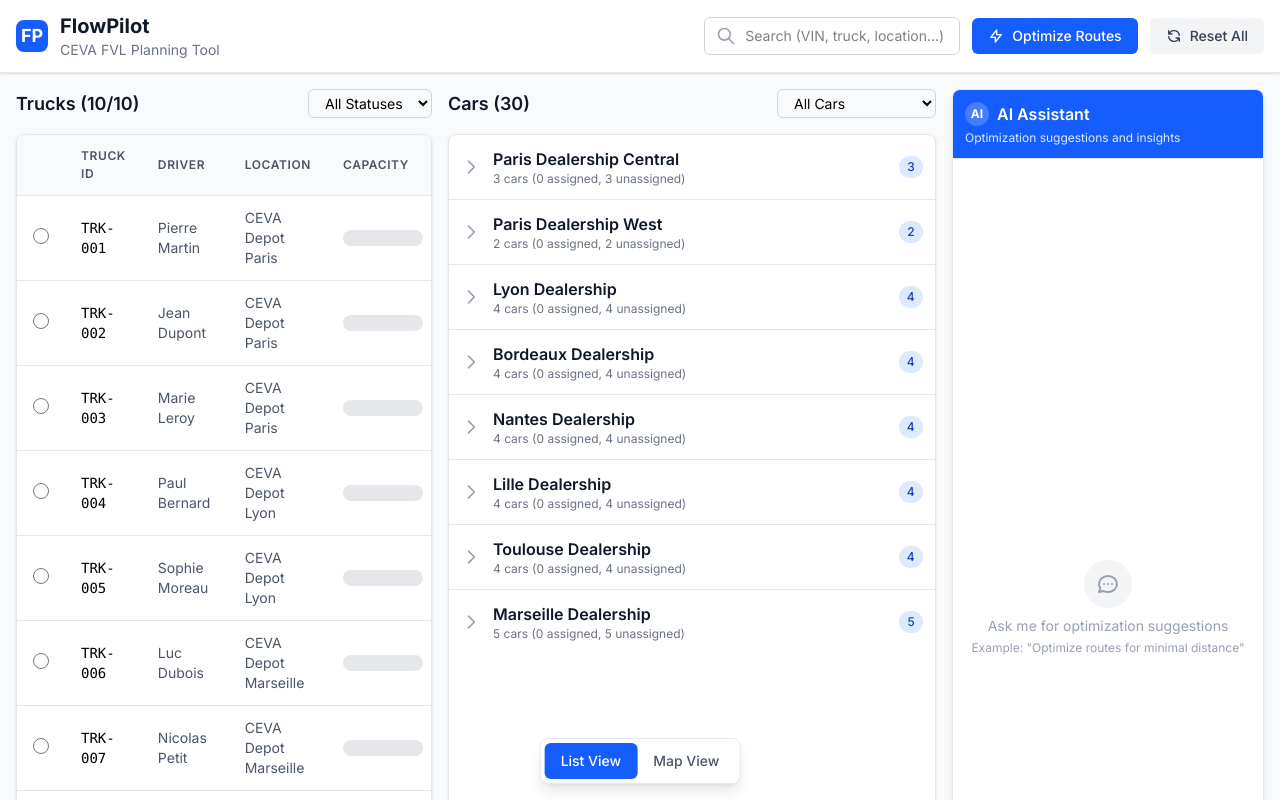
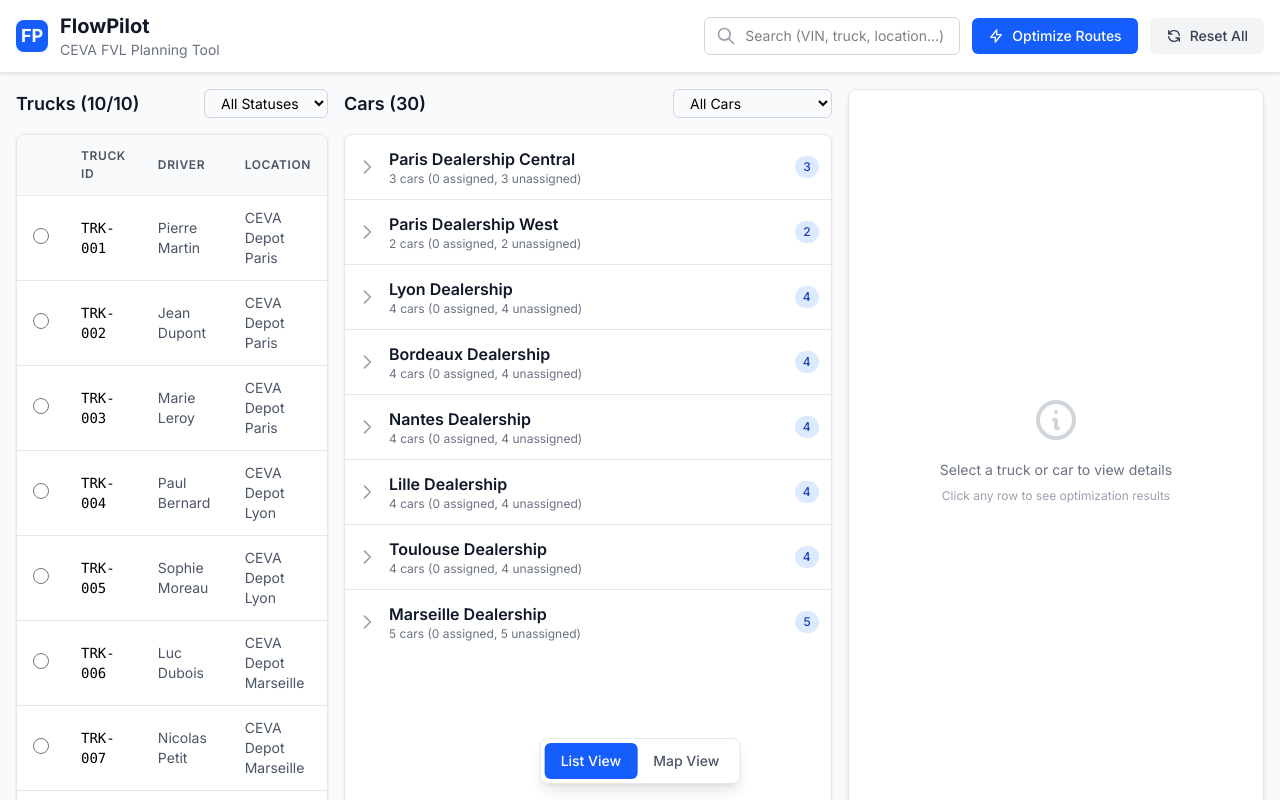
Before and after one commit to LaniakeanDev/FlowPilot, a Next.js app: page / in a window 1280 px wide. Shown: the top 800 px of the page. Built offline with nearby package versions, Linux system fonts and the light colour scheme.

Commit message:
Integrate DetailsPanel into main page layout

```diff
--- a/app/page.tsx
+++ b/app/page.tsx
@@ -5,6 +5,7 @@
 import Header from '../components/Header';
 import TruckList from '../components/TruckList';
 import CarList from '../components/CarList';
+import DetailsPanel from '../components/DetailsPanel';
 import AIChatSidebar from '../components/AIChatSidebar';
 import MapView from '../components/MapView';
 import OptimizationResults from '../components/OptimizationResults';
@@ -21,7 +22,7 @@
       {/* Main Content */}
       <main className="flex-1 flex p-4 gap-4">
         {/* Left Panel - Truck List */}
-        <div className="w-1/3 min-w-[300px]">
+        <div className="w-1/4 min-w-[280px]">
           <TruckList />
         </div>
 
@@ -34,9 +35,17 @@
           )}
         </div>
 
-        {/* Right Panel - AI Chat Sidebar */}
-        <div className="w-1/4 min-w-[250px] max-w-[350px]">
-          <AIChatSidebar />
+        {/* Right Panel - Details + AI Sidebar */}
+        <div className="w-1/3 min-w-[320px] flex flex-col gap-4">
+          {/* Details Panel */}
+          <div className="flex-1">
+            <DetailsPanel />
+          </div>
+
+          {/* AI Chat Sidebar */}
+          <div className="h-80">
+            <AIChatSidebar />
+          </div>
         </div>
       </main>
 
```
